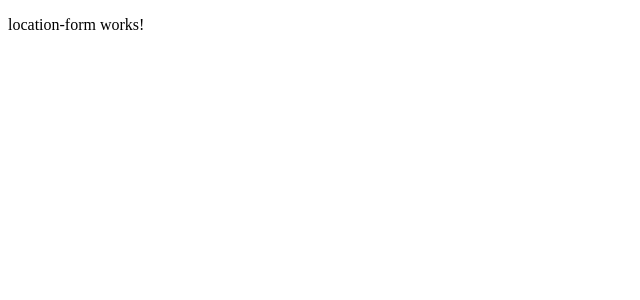
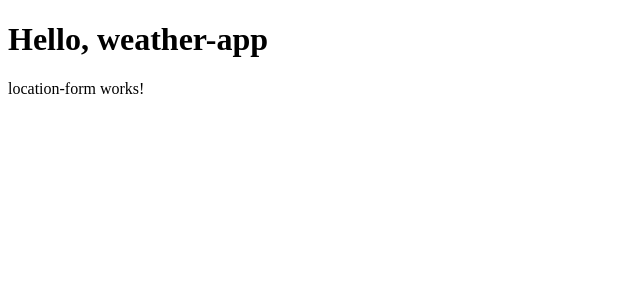
Before and after one commit to carlocarlen/weather-app, an Angular app: page / in a window 1280 px wide. Shown: the top 300 px of the page, without its empty margins (0-640 px from the left). Built offline with nearby package versions, Linux system fonts and the light colour scheme.

Commit message:
fix test

```diff
--- a/src/app/app.component.html
+++ b/src/app/app.component.html
@@ -1 +1,2 @@
+<h1>Hello, {{ title }}</h1>
 <router-outlet />
```
